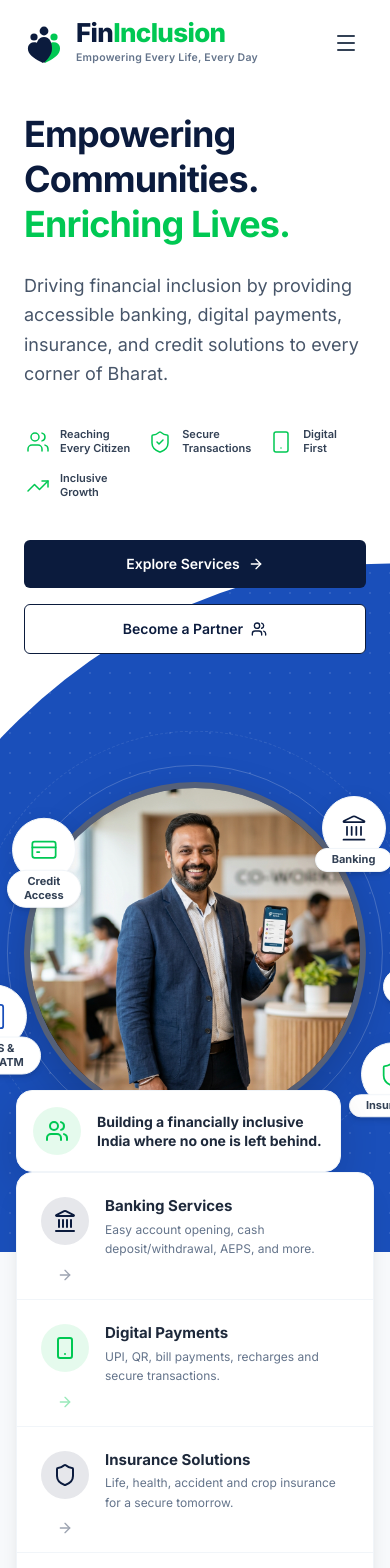
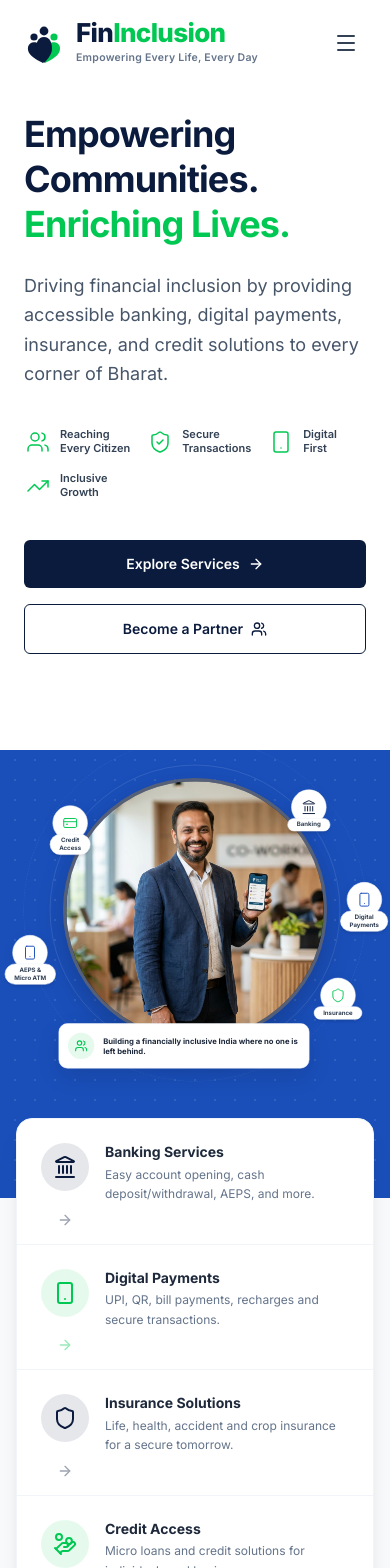
Before and after one commit to pratapbaraiyagit/FinInclusion-Landing-Page, a React (Vite) app: page / in a window 390 px wide. Shown: the top 1568 px of the page. Built offline with nearby package versions, Linux system fonts and the light colour scheme.

Commit message:
refactor: adjust hero section mobile background and responsive layout while updating service title typography

```diff
--- a/src/components/Hero.jsx
+++ b/src/components/Hero.jsx
@@ -11,11 +11,7 @@ const Hero = () => {
         <div className="absolute inset-0 opacity-10" style={{ backgroundImage: 'radial-gradient(#ffffff 1px, transparent 1px)', backgroundSize: '20px 20px' }}></div>
       </div>
 
-      {/* Dramatic Blue Sweeping Curve Background (Tablet/Mobile) */}
-      <div className="block lg:hidden absolute inset-0 bg-finova-blue z-0 top-[45%] sm:top-[50%]"
-        style={{ clipPath: 'ellipse(150% 100% at 100% 100%)' }}>
-        <div className="absolute inset-0 opacity-10" style={{ backgroundImage: 'radial-gradient(#ffffff 1px, transparent 1px)', backgroundSize: '20px 20px' }}></div>
-      </div>
+
 
       <div className="max-w-[1440px] mx-auto px-6 md:px-8 relative z-10">
         <div className="grid lg:grid-cols-2 gap-12 lg:gap-8 items-center">
@@ -74,10 +70,15 @@ const Hero = () => {
             initial={{ opacity: 0, scale: 0.95 }}
             animate={{ opacity: 1, scale: 1 }}
             transition={{ duration: 0.8, delay: 0.2 }}
-            className="relative lg:h-[650px] w-full flex items-center justify-center mt-12 lg:mt-0"
+            className="relative w-full h-[320px] sm:h-[400px] md:h-[480px] lg:h-[650px] flex items-center justify-center mt-12 lg:mt-0"
           >
-            {/* Unified wrapper for precise absolute anchoring on a circle */}
-            <div className="relative w-full max-w-[480px] aspect-square mt-8 lg:mt-0">
+            {/* Mobile Blue Background (Anchored to top of this exact container, extends infinitely downwards, clipped by section) */}
+            <div className="block lg:hidden absolute top-0 left-1/2 -translate-x-1/2 w-[200vw] h-[200vh] bg-finova-blue z-[-1]">
+              <div className="absolute inset-0 opacity-10" style={{ backgroundImage: 'radial-gradient(#ffffff 1px, transparent 1px)', backgroundSize: '20px 20px' }}></div>
+            </div>
+
+            {/* Unified wrapper using CSS scale to shrink layout, completely detached from document flow to prevent layout gaps */}
+            <div className="absolute top-1/2 left-1/2 -translate-x-1/2 -translate-y-1/2 w-[480px] h-[480px] min-w-[480px] scale-[0.55] sm:scale-[0.75] md:scale-90 lg:scale-100 origin-center">
 
               {/* Faint Concentric Rings Behind Image */}
               <div className="absolute top-1/2 left-1/2 -translate-x-1/2 -translate-y-1/2 w-[110%] h-[110%] rounded-full border border-white/20 z-0 pointer-events-none"></div>
@@ -106,7 +107,7 @@ const Hero = () => {
                 <span className="text-[11px] font-bold text-slate-700 bg-white px-4 py-1 rounded-full shadow-md border border-slate-100 text-center leading-tight -mt-3 relative z-10">Banking</span>
               </motion.div>
 
-              {/* Credit Access: Middle Left (Mirrored to Digital Payments) */}
+              {/* Credit Access: Middle Left */}
               <motion.div animate={{ y: [0, 4, 0] }} transition={{ duration: 3.5, repeat: Infinity, ease: "easeInOut", delay: 0.5 }}
                 className="absolute z-20 flex flex-col items-center -translate-x-1/2 -translate-y-1/2"
                 style={{ top: '10%', left: '-5%' }}>
@@ -116,7 +117,7 @@ const Hero = () => {
                 <span className="text-[11px] font-bold text-slate-700 bg-white px-4 py-1 rounded-full shadow-md border border-slate-100 text-center leading-tight -mt-3 relative z-10">Credit<br />Access</span>
               </motion.div>
 
-              {/* AEPS & Micro ATM: Bottom Left (Mirrored to Insurance) */}
+              {/* AEPS & Micro ATM: Bottom Left */}
               <motion.div animate={{ y: [0, -3, 0] }} transition={{ duration: 4.2, repeat: Infinity, ease: "easeInOut", delay: 1 }}
                 className="absolute z-20 flex flex-col items-center -translate-x-1/2 -translate-y-1/2"
                 style={{ top: '60%', left: '-22%' }}>
--- a/src/components/Services.jsx
+++ b/src/components/Services.jsx
@@ -79,7 +79,7 @@ const Services = () => {
                 <service.icon className={`w-6 h-6 ${service.color}`} />
               </div>
               <div>
-                <h3 className="text-[15px] xl:text-base font-bold text-slate-800 mb-1 leading-tight whitespace-nowrap group-hover:text-finova-blue transition-colors">
+                <h3 className="text-sm sm:text-[15px] xl:text-base font-bold text-slate-800 mb-1 leading-tight whitespace-nowrap group-hover:text-finova-blue transition-colors">
                   {service.title}
                 </h3>
                 <p className="text-xs text-slate-500 leading-relaxed">
```
